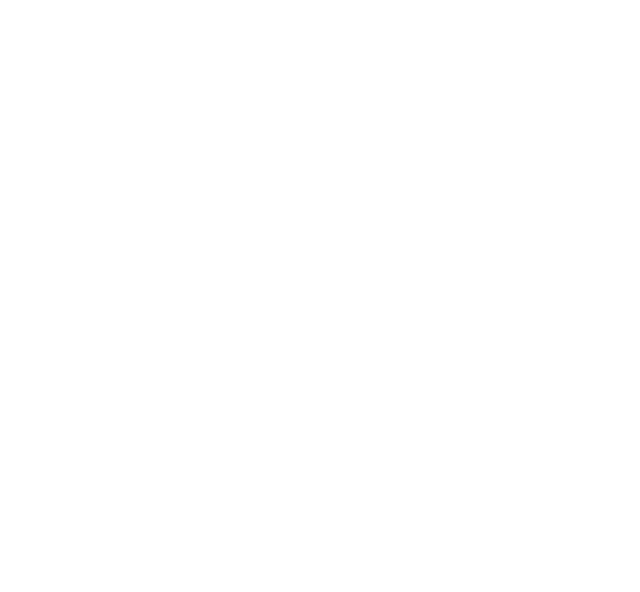
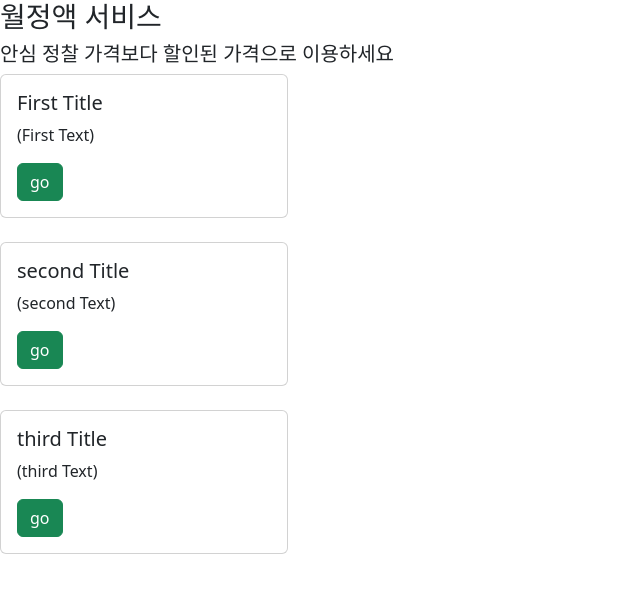
Before and after one commit to hwangseonju/MonitoringBwadrigo, a React (Create React App) app in the folder front/bwadrigo/: page /applyplan in a window 1280 px wide. Before the commit this address had no page. Shown: the top 592 px of the page, without its empty margins (0-640 px from the left). Built offline with nearby package versions, Linux system fonts and the light colour scheme.

Commit message:
Feat : make plan list in frontend
applyplanlist, laundryplanlist, applydetail make

```diff
--- a/front/bwadrigo/src/App.js
+++ b/front/bwadrigo/src/App.js
@@ -1,13 +1,19 @@
 import Test from './test/test';
 import Home from './components/Home';
+import ApplyPlan from './components/ApplyPlan';
+import LandryPlan from './components/LaundryPlan'
+import ApplyPlanDetail from './components/ApplyPlanDetail';
 import {Route, Routes} from 'react-router-dom';
-
+import 'bootstrap/dist/css/bootstrap.min.css';
 function App() {
   return (
     <div className="App">
       <Routes>
         <Route path="/" element={<Home/>} />
         <Route path="/test" element={<Test/>} />
+        <Route path="/applyplan" element={<ApplyPlan/>}/>
+        <Route path="/laundryplan" element={<LandryPlan/>}/>
+        <Route path="/applydetail/:applyid" element={<ApplyPlanDetail/>}/>
       </Routes>
     </div>
   );
--- /dev/null
+++ b/front/bwadrigo/src/components/ApplyPlan.jsx
@@ -0,0 +1,50 @@
+import {Card,Button} from 'react-bootstrap';
+function ApplyPlan({applyplan}) {
+  //data 의 리스트를 뿌려줌미다 applyplan은 커스텀 컴포넌트만들고 사실상 뿌려주는 부분은 applyplanList에요
+  //data 배열에 월정액 리스트를 axios로 가져오고, return 두개중에 첫번쨰거의 applyplan.title, applyplan,text바꾸시면 될듯..합니다..!
+    return (
+      <div>
+        <Card style={{width: '18rem'}}>
+          <Card.Body>
+            <Card.Title>{applyplan.title}</Card.Title>
+            <Card.Text>({applyplan.text})</Card.Text>
+            <Button variant="success" onClick={()=>{
+              document.location.href=`/applydetail/${applyplan.id}`;
+            }}>go</Button>
+          </Card.Body>
+        </Card>
+        <br/>
+      </div>
+
+    )
+  }
+
+function ApplyPlanList(){
+  const data = [
+    {
+      id:1,
+      title: "First Title",
+      text: "First Text",
+    },
+    {
+      id:2,
+      title: "second Title",
+      text: "second Text",
+    },
+    {
+      id:3,
+      title: "third Title",
+      text: "third Text",
+    }
+  ];
+  return(
+    <div>
+      <h3> 월정액 서비스 </h3>
+      <h5> 안심 정찰 가격보다 할인된 가격으로 이용하세요 </h5>
+      {data.map(applyplan =>(
+        <ApplyPlan applyplan={applyplan} key={applyplan.id}/>
+      ))}
+    </div>
+  );
+}
+  export default ApplyPlanList;
--- /dev/null
+++ b/front/bwadrigo/src/components/ApplyPlanDetail.jsx
@@ -0,0 +1,34 @@
+import { useParams } from "react-router-dom";
+import {Card,Button,ListGroup} from 'react-bootstrap';
+function ApplyPlanDetail(){
+    // 객체로 넘어가는게 아니라 id 값만 넘어가게 구현했습니다
+    // detail 부분은 id값으로 axios로 가져오면 되지않을까요..ㅎㅎ......히희..
+    const detail_id = useParams();
+    const data={
+        "one" : "data is one",
+        "two" : "data is two",
+        "theree" : "data is three"
+    }
+    return (
+        <div>
+            <div>{detail_id.applyid}</div>
+            <Card className="text-center">
+                <Card.Header> <div>드라이 온리 (상품 title)</div> </Card.Header>
+                <Card.Body>
+                    <Card.Title>가격</Card.Title>
+                    <Card.Text>
+                        <ListGroup variant="flush">
+                            <div>상품구성</div>
+                            <ListGroup.Item>{data.one}</ListGroup.Item>
+                            <ListGroup.Item>{data.two}</ListGroup.Item>
+                            <ListGroup.Item>{data.theree}</ListGroup.Item>
+                        </ListGroup>
+                    </Card.Text>
+                </Card.Body>
+                <Card.Footer><Button variant="primary">신청하기</Button></Card.Footer>
+            </Card>
+        </div>
+    )
+}
+
+export default ApplyPlanDetail;
--- /dev/null
+++ b/front/bwadrigo/src/components/LaundryPlan.jsx
@@ -0,0 +1,56 @@
+import {Accordion,Container,ListGroup, Row,Col,Badge} from 'react-bootstrap';
+//요기는 피그마 맨위에 있는 세탁 가격표입니다 그냥전체보기로 해놧어용 상단에 type,detail, 가격써있고 누르면 설명이 나오게했습니다.!!!
+//따로변경안할거면 data 배열에 axios로 가져오면 될거같아요..!
+function LaundryPlan(){
+    const data=
+        [{"laundry_plan_type_kor":"생활빨래","laundry_plan_type_Eng":"wash","laundry_plan_details":"생활빨래3kg까지","laundry_plan_price":8000,"laundry_plan_description":"생활빨래는 건조 어후 무게를 측정하여 무게 단위로 과금되며, 기본 금액 이후 초과하는 만큼 추가 과금됩니다.별도의 검수 없이 기계 새약 및 열품 건조 후, 다림질 없이 개어 보내드립니다.\n열풍 건조로 인해 소재에 따라 수축이 발생할 수 있으며, 고객 부주의로 인한 손상 시 보상이 불가하모니 물세탁 또는 열풍 건조가 불가능한 의류는 개별 클리닝으로 맡겨주셔야 합니다."},
+        {"laundry_plan_type_kor":"개별클리닝","laundry_plan_type_Eng":"cleaning","laundry_plan_details":"캐시미어,알파카,라마,양모 코트","laundry_plan_price":18000,"laundry_plan_description":"캐시미어, 알파카, 라마, 양모 소재 혼용을 30% 이상"},
+        {"laundry_plan_type_kor":"개별클리닝","laundry_plan_type_Eng":"cleaning","laundry_plan_details":"프리미엄코트","laundry_plan_price":22000,"laundry_plan_description":"[프리미엄 코트 브랜드 안내!\n프라다, 버버리, 보스, 펜디, 페라가모, 에르메스,발렌시아가,베르사체, 셀린느, 사넬,구찌, 알렉산더왕,막스마라,발렌티노,이자벨 마랑, 아크네스튜디오,크리스찬디올,지방시,생로랑,아르마니.돌체앤가바나,로샤스, 루이비통,쟈딕앤볼테르,로로피아나,랑방,마크제이콥스,마르니,겐조,비비안웨스트우드 등"},
+        {"laundry_plan_type_kor":"개별클리닝","laundry_plan_type_Eng":"cleaning","laundry_plan_details":"인조가죽, 인조세무, 인조모피, 인조무스탕","laundry_plan_price":15000,"laundry_plan_description":"해당 소재가 50% 이상으로 포함된 아우티"},
+        {"laundry_plan_type_kor":"개별클리닝","laundry_plan_type_Eng":"cleaning","laundry_plan_details":"부분 천연 모피/가죽 코트, 점퍼","laundry_plan_price":20000,"laundry_plan_description":"의류 일부에 모피, 가죽이 있는 경우\n카라 부터 밑단까지의 부분 모피, 내피 앞부 모피 등"},
+        {"laundry_plan_type_kor":"개별클리닝","laundry_plan_type_Eng":"cleaning","laundry_plan_details":"기능성의류","laundry_plan_price":9000,"laundry_plan_description":"등산용, 비람막이, 골프용 들 기능성 소재가 포함된 의류"},
+        {"laundry_plan_type_kor":"이불","laundry_plan_type_Eng":"bedding","laundry_plan_details":"커버류, 이불패드","laundry_plan_price":9000,"laundry_plan_description":"침대 커버, 매트리스 커버, 이불커버, 홑이불, 이불패드\n이불과 커버를 분리하여 세탁하므로 별도 과금됩니다."},
+        {"laundry_plan_type_kor":"이불","laundry_plan_type_Eng":"bedding","laundry_plan_details":"일반 이불, 극세사 패드","laundry_plan_price":12000,"laundry_plan_description":"홑이볼, 일반 이불, 극세사 패드\n이불과 커버를 분리하여 세탁하므로 별도 과금됩니다."},
+        {"laundry_plan_type_kor":"이불","laundry_plan_type_Eng":"bedding","laundry_plan_details":"아동이불, 무릎 담요","laundry_plan_price":7000,"laundry_plan_description":""},
+        {"laundry_plan_type_kor":"배송비","laundry_plan_type_Eng":"delivery","laundry_plan_details":"배송비","laundry_plan_price":3500,"laundry_plan_description":"수거 배송 횟수를 모두 사용하시는 경우 추가 이용하는 만큼 다음 결제일에 배송비가 추가 결제 됩니다."}];
+    return (
+        <div>
+
+                <h1><Badge bg="success">세탁 가격표</Badge></h1>
+                <h5><b>세탁 안심 정찰 가격표</b></h5>
+                <h5> 안심정찰가격표 기준으로 세탁 완료 후 결제</h5>
+
+            <br/>
+            <br/>
+            {data.map((rdata, index) =>(
+                <span key={index}>
+                     <Accordion>
+            <Accordion.Item>
+            <Accordion.Header>
+                <Container>
+                    <Row>
+                        <Col xs={3}>{rdata.laundry_plan_type_kor} </Col>
+                        <Col xs={5}>{rdata.laundry_plan_details} </Col>
+                        <Col>{rdata.laundry_plan_price} </Col>
+                    </Row>
+                </Container>
+            </Accordion.Header>
+            <Accordion.Body>
+            <ListGroup variant="flush">
+                <ListGroup.Item>
+                    {rdata.laundry_plan_description}
+                </ListGroup.Item>
+            </ListGroup>
+            </Accordion.Body>
+            </Accordion.Item>
+        </Accordion>
+                </span>
+            ))
+            }
+
+
+        </div>
+    );
+}
+
+export default LaundryPlan;
```
